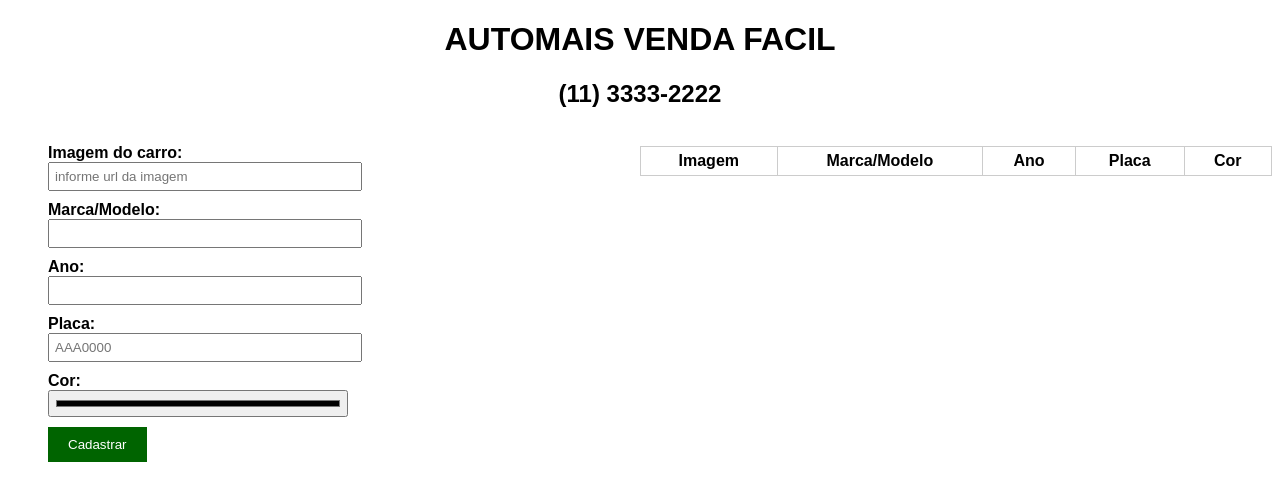
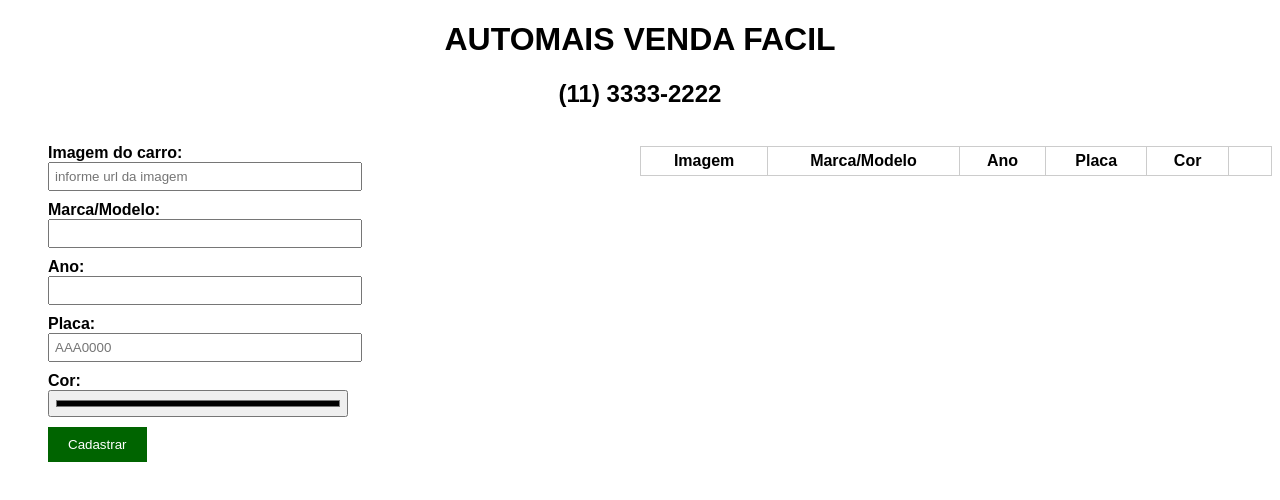
Before and after one commit to alexandreflach/automaisvendafacil, a plain HTML site: page index.html in a window 1280 px wide. Drawn offline with Linux system fonts and the light colour scheme.

Commit message:
Update index.html

```diff
--- a/index.html
+++ b/index.html
@@ -3,7 +3,7 @@
 
 <head>
   <meta charset="UTF-8">
-  <title>Challenge 28</title>
+  <title>APP</title>
   <link rel="stylesheet", href="style.css">
 </head>
 
@@ -44,6 +44,7 @@
         <th>Ano</th>
         <th>Placa</th>
         <th>Cor</th>
+        <th></th>
       </tr>
     </thead>
     <tbody data-js="lista-carro">
```
